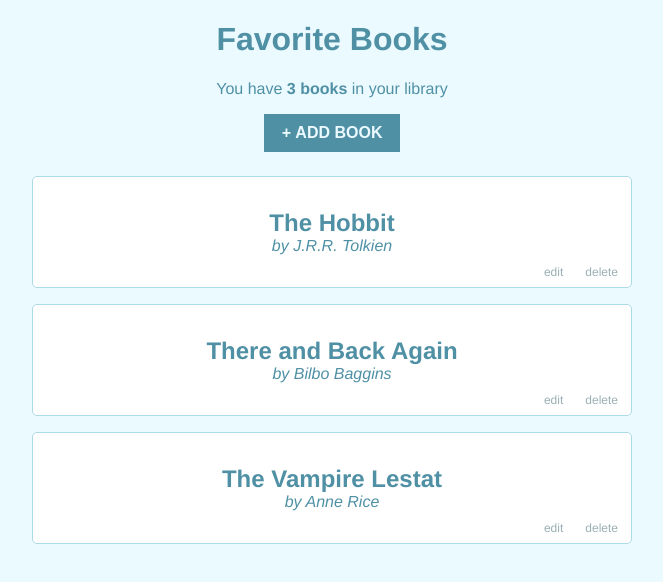
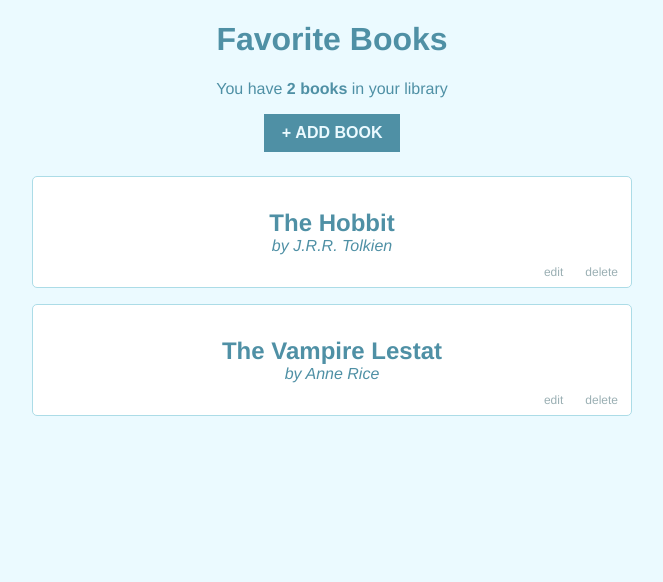
Before and after one commit to hamb0n3/book-keeper, a Vue app: page / in a window 1280 px wide. Shown: the top 582 px of the page, without its empty margins (308-971 px from the left). Built offline with nearby package versions, Linux system fonts and the light colour scheme.

Commit message:
Updating default books

```diff
--- a/src/store.js
+++ b/src/store.js
@@ -10,11 +10,6 @@ export default new Vuex.Store({
         editing: false,
         title: 'The Hobbit',
         author: 'J.R.R. Tolkien'
-      },
-      {
-        editing: false,
-        title: 'There and Back Again',
-        author: 'Bilbo Baggins'
       },
       {
         editing: false,
```
Also changed, not shown: 5 other files (tests, documents, lock files or other folders).
